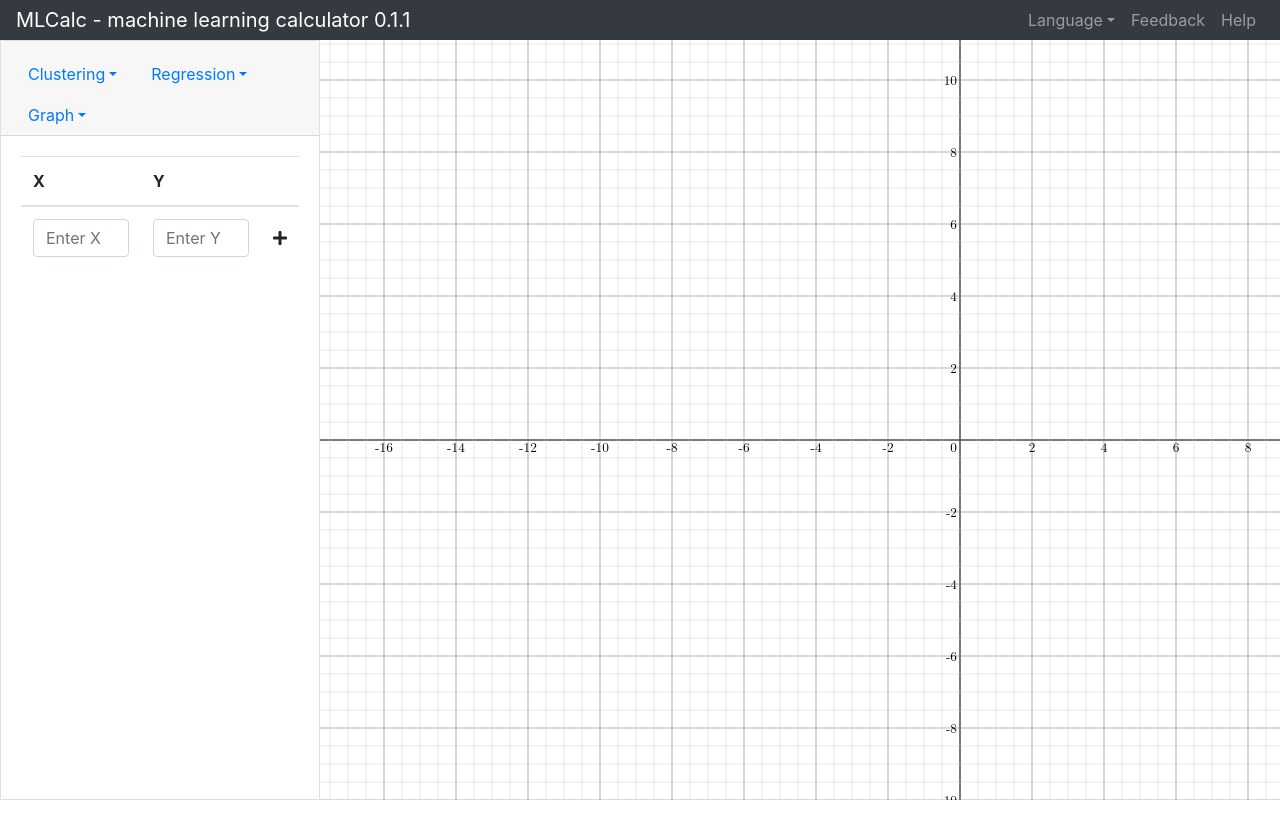
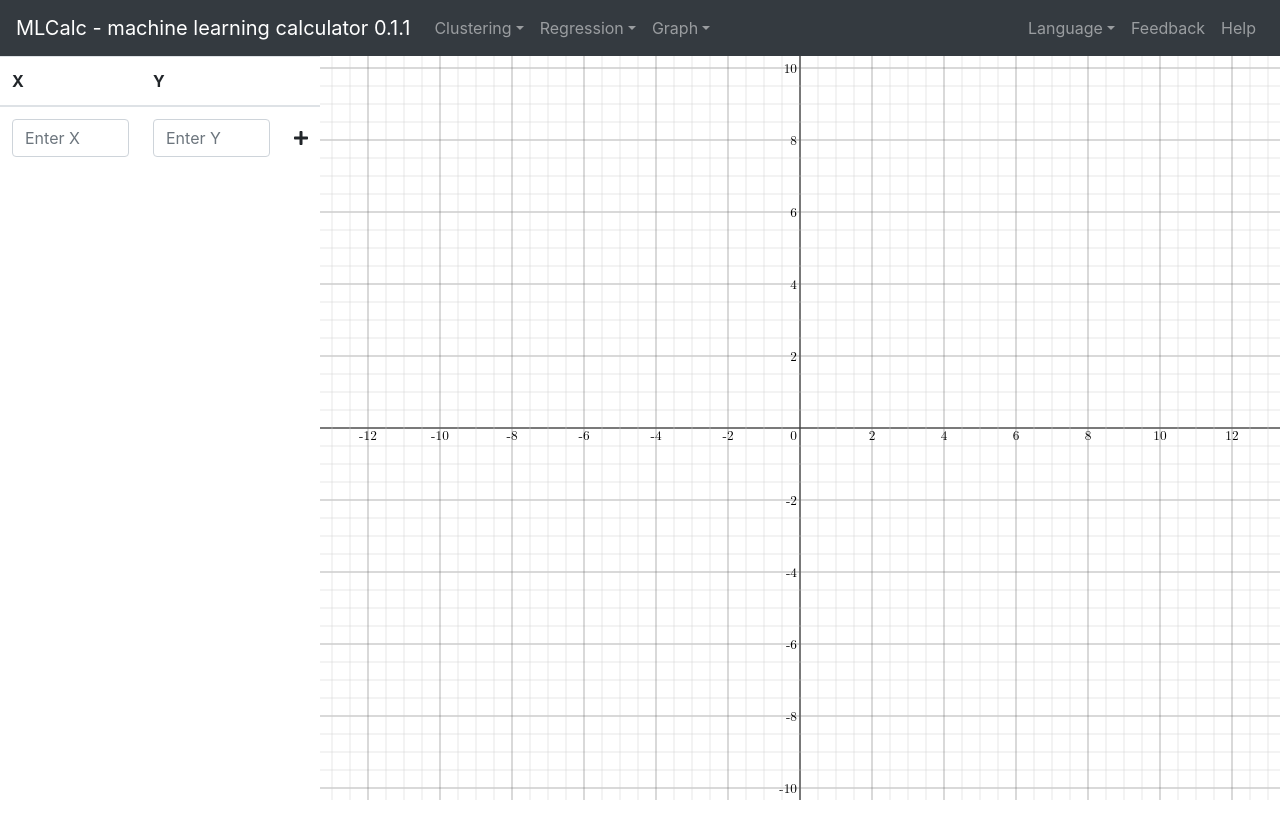
Before and after one commit to diditong/MLCalc, a React (Create React App) app: page / in a window 1280 px wide. After the commit the page ends 800 px from the top, so only its background shows below. Built offline with nearby package versions, Linux system fonts and the light colour scheme.

Commit message:
improved point system

```diff
--- a/src/App.js
+++ b/src/App.js
@@ -6,24 +6,52 @@ import { Nav, Navbar, NavDropdown, Card } from 'react-bootstrap';
 import 'bootstrap/dist/css/bootstrap.min.css';
 import { FontAwesomeIcon } from '@fortawesome/react-fontawesome'
 import { faPlus, faMinus } from '@fortawesome/free-solid-svg-icons'
+import { findAllByDisplayValue } from '@testing-library/react';
 
-function App() {
+class App extends React.Component {
+  constructor(props) {
+    super(props);
+    this.state = {selected: "KM"};
+    this.selectModule = this.selectModule.bind(this);
+
+  }
+
+  selectModule (mod) {
+    this.setState({selected: mod});
+  }
+
+  render () {
+    var selected = this.state.selected;
     return (
       <div id='wrap'>
-      <Navi />
-      <Calc />
+        <Navi selected={selected} selectModule={this.selectModule}/>
+        <Calc selected={selected}/>
       </div>
     );
+  }
 }
 
 class Navi extends React.Component {
   render () {
     return (
-      <Navbar style={{height:'5%'}} collapseOnSelect expand="lg" bg="dark" variant="dark">
+      <Navbar className="navi" collapseOnSelect expand="lg" bg="dark" variant="dark">
         <Navbar.Brand href="#home">MLCalc - machine learning calculator 0.1.1</Navbar.Brand>
         <Navbar.Toggle aria-controls="responsive-navbar-nav" />
         <Navbar.Collapse id="responsive-navbar-nav">
           <Nav className="mr-auto">
+            <NavDropdown title="Clustering" id="nav-dropdown">
+                <NavDropdown.Item eventKey="c.1" onClick={()=>this.props.selectModule("KM")}>K-Means</NavDropdown.Item>
+                <NavDropdown.Item eventKey="c.2" onClick={()=>this.props.selectModule("GM")}>Gaussian Mixture</NavDropdown.Item>
+              </NavDropdown>
+              <NavDropdown title="Regression" id="nav-dropdown">
+                <NavDropdown.Item eventKey="r.1" onClick={()=>this.props.selectModule("LR")}>Linear Regression</NavDropdown.Item>
+                <NavDropdown.Item eventKey="r.2" onClick={()=>this.props.selectModule("LogR")}>Logistic Regression</NavDropdown.Item>
+              </NavDropdown>
+              <NavDropdown title="Graph" id="nav-dropdown">
+                <NavDropdown.Item eventKey="g.1" onClick={()=>this.props.selectModule("BN")}>Bayesian Network</NavDropdown.Item>
+                <NavDropdown.Item eventKey="g.2" onClick={()=>this.props.selectModule("HM")}>Hidden Markov</NavDropdown.Item>
+                <NavDropdown.Item eventKey="g.3" onClick={()=>this.props.selectModule("FG")}>Factor Graph</NavDropdown.Item>
+              </NavDropdown>
           </Nav>
           <Nav>
             <NavDropdown title="Language" id="collasible-nav-dropdown">
@@ -43,15 +71,18 @@ class Navi extends React.Component {
 class Calc extends React.Component {
   constructor(props) {
     super(props);
-    this.state = {selected:'KM', data: []};
+    this.state = {data: []};
     this.addPoint = this.addPoint.bind(this);
     this.deletePoint = this.deletePoint.bind(this);
-    this.selectModule = this.selectModule.bind(this);
-
+    this.editPoint = this.editPoint.bind(this);
   }
 
-  selectModule (mod) {
-    this.setState({selected: mod});
+  editPoint (id, val) {
+    var idx = id.slice(0,-1);
+    var coord = id.charAt(id.length-1);
+    var newData = [...this.state.data];
+    newData[idx][coord] = val;
+    this.setState({data: newData});
   }
 
   addPoint (inputX, inputY) {
@@ -70,15 +101,15 @@ class Calc extends React.Component {
   }
 
   render () {
-    var selected = this.state.selected;
+    var selected = this.props.selected;
     var data = this.state.data;
     return (
       <div id='calc'>
         <div className='column left'>
-          <Sidebar selected={selected} data={data} selectModule={this.selectModule} addPoint={this.addPoint} deletePoint={this.deletePoint} />
+          <Sidebar selected={selected} data={data} selectModule={this.selectModule} addPoint={this.addPoint} deletePoint={this.deletePoint} editPoint={this.editPoint}/>
         </div>
         <div className='column right'>
-          <Canvas selected={selected} data={data} />
+          <Canvas selected={selected} data={data}/>
         </div>
       </div>
     );
@@ -96,7 +127,7 @@ class Sidebar extends React.Component {
     const selected = this.props.selected;
     var tools = undefined;
     if (selected === "KM") {
-      tools = <KMTools data={this.props.data} addPoint={this.props.addPoint} deletePoint={this.props.deletePoint}/>;
+      tools = <KMTools data={this.props.data} addPoint={this.props.addPoint} deletePoint={this.props.deletePoint} editPoint={this.props.editPoint}/>;
     } else if (selected === "GM") {
       tools = <h1> I'm GM </h1>;
     } else if (selected === "LR") {
@@ -114,28 +145,7 @@ class Sidebar extends React.Component {
     }
 
     return (
-      <Card className="sidebar rounded-0">
-        <Card.Header>
-          <Nav variant="tabs">
-            <NavDropdown title="Clustering" id="nav-dropdown">
-              <NavDropdown.Item eventKey="c.1" onClick={()=>this.props.selectModule("KM")}>K-Means</NavDropdown.Item>
-              <NavDropdown.Item eventKey="c.2" onClick={()=>this.props.selectModule("GM")}>Gaussian Mixture</NavDropdown.Item>
-            </NavDropdown>
-            <NavDropdown title="Regression" id="nav-dropdown">
-              <NavDropdown.Item eventKey="r.1" onClick={()=>this.props.selectModule("LR")}>Linear Regression</NavDropdown.Item>
-              <NavDropdown.Item eventKey="r.2" onClick={()=>this.props.selectModule("LogR")}>Logistic Regression</NavDropdown.Item>
-            </NavDropdown>
-            <NavDropdown title="Graph" id="nav-dropdown">
-              <NavDropdown.Item eventKey="g.1" onClick={()=>this.props.selectModule("BN")}>Bayesian Network</NavDropdown.Item>
-              <NavDropdown.Item eventKey="g.2" onClick={()=>this.props.selectModule("HM")}>Hidden Markov</NavDropdown.Item>
-              <NavDropdown.Item eventKey="g.3" onClick={()=>this.props.selectModule("FG")}>Factor Graph</NavDropdown.Item>
-            </NavDropdown>
-          </Nav>
-        </Card.Header>
-        <Card.Body>
-          {tools}
-        </Card.Body>
-      </Card>
+      tools
     );
   }
 }
@@ -143,7 +153,7 @@ class Sidebar extends React.Component {
 function KMTools(props) {
   return (
     <div id='KMTools'>
-      <Table data={props.data} addPoint={props.addPoint} deletePoint={props.deletePoint}/>
+      <Table data={props.data} addPoint={props.addPoint} deletePoint={props.deletePoint} editPoint={props.editPoint}/>
     </div>
   );
 }
@@ -170,10 +180,10 @@ class Table extends React.Component {
       list.push(
         <tr>
           <td className="col-xs-3">
-            <input className="form-control border-0" type="text" value={this.props.data[i][0]} />
+            <input id={i+"0"} className="form-control border-0" type="text" value={this.props.data[i][0]} onChange={e=>this.props.editPoint(e.target.id, e.target.value)}/>
           </td>
           <td className="col-xs-3">
-            <input className="form-control border-0" type="text" value={this.props.data[i][1]} />
+            <input id={i+"1"} className="form-control border-0" type="text" value={this.props.data[i][1]} onChange={e=>this.props.editPoint(e.target.id, e.target.value)}/>
           </td>
           <td className="col-xs-1 text-center">
             <span className="delBtn">
@@ -185,7 +195,7 @@ class Table extends React.Component {
     }
 
     return (
-      <div className = "table-container">
+      <div className="table-container">
         <table className="table">
           <thead>
             <tr>
@@ -225,13 +235,13 @@ class Canvas extends React.Component {
   render () {
     const selected = this.props.selected;
     if (selected === "KM") {
-      return <XYcoord />;
+      return <XYcoord data={this.props.data}/>;
     } else if (selected === "GM") {
-      return <XYcoord />;
+      return <XYcoord data={this.props.data}/>;
     } else if (selected === "LR") {
-      return <XYcoord />;
+      return <XYcoord data={this.props.data}/>;
     } else if (selected === "LogR") {
-      return <XYcoord />;
+      return <XYcoord data={this.props.data}/>;
     } else if (selected === "BN") {
       return <h1> Fill me with BN </h1>;
     } else if (selected === "HM") {
@@ -244,19 +254,17 @@ class Canvas extends React.Component {
   }
 }
 
-
-
 class XYcoord extends React.Component {
   constructor(props) {
     super(props);
     // Don't call this.setState() here!
     this.state = {
-      W: window.innerWidth,
-      H: window.innerHeight,
-      cX: window.innerWidth/2,
-      centerX: 500,
-      cY: window.innerHeight/2,
-      centerY: 300,
+      W: window.innerWidth-Math.floor(window.innerWidth/4),
+      H: window.innerHeight-56,
+      cX: (window.innerWidth-Math.floor(window.innerWidth/4))/2,
+      centerX: (window.innerWidth-Math.floor(window.innerWidth/4))/2,
+      cY: (window.innerHeight-56)/2,
+      centerY: (window.innerHeight-56)/2,
       gS: 18,
       gridSize: 18,
       nS: 4,
@@ -267,7 +275,9 @@ class XYcoord extends React.Component {
       dragStartX: 0,
       dragStartY: 0,
       X: 0,
-      Y: 0
+      Y: 0,
+      oX: Math.floor(window.innerWidth/4),
+      oY: 56,
     };
 
     this.scrollZoom = this.scrollZoom.bind(this);
@@ -278,6 +288,11 @@ class XYcoord extends React.Component {
     this.updateGridSize = this.updateGridSize.bind(this);
     this.updateCenter = this.updateCenter.bind(this);
     this.updateWindowDimensions = this.updateWindowDimensions.bind(this);
+    this.updateWindowDimensions = this.updateWindowDimensions.bind(this);
+    this.generateGrids = this.generateGrids.bind(this);
+    this.generatePoints = this.generatePoints.bind(this);
+    this.showCoord = this.showCoord.bind(this);
+
   }
 
   componentDidMount() {
@@ -289,7 +304,7 @@ class XYcoord extends React.Component {
   }
 
   updateWindowDimensions () {
-    this.setState({W: window.innerWidth, H: window.innerHeight});
+    this.setState({W: window.innerWidth-Math.ceil(window.innerWidth/4), H: window.innerHeight-57});
   }
 
   updateUnitLength (zoom) {
@@ -349,10 +364,11 @@ class XYcoord extends React.Component {
   }
 
   updateCenter (Xc, Yc) {
-    this.setState(()=>({cX: Xc-this.state.X*(this.state.gS*this.state.nS)/(this.state.co*Math.pow(10,this.state.exp))}));
-    this.setState(()=>({cY: Yc+this.state.Y*(this.state.gS*this.state.nS)/(this.state.co*Math.pow(10,this.state.exp))}));
+    this.setState(()=>({cX: Xc-this.state.oX-this.state.X*(this.state.gS*this.state.nS)/(this.state.co*Math.pow(10,this.state.exp))}));
+    this.setState(()=>({cY: Yc-this.state.oY+this.state.Y*(this.state.gS*this.state.nS)/(this.state.co*Math.pow(10,this.state.exp))}));
     this.setState(()=>({centerX: this.state.cX}));
     this.setState(()=>({centerY: this.state.cY}));
+    console.log(this.state.cX, this.state.cY);
   }
 
   scrollZoom(evt) {
@@ -377,8 +393,8 @@ class XYcoord extends React.Component {
   mouseMove(evt) {
     var cursorX = evt.clientX;
     var cursorY = evt.clientY;
-    this.setState(()=>({X: (cursorX-this.state.cX)/(this.state.gS*this.state.nS)*(this.state.co*Math.pow(10,this.state.exp))}));
-    this.setState(()=>({Y: (this.state.cY-cursorY)/(this.state.gS*this.state.nS)*(this.state.co*Math.pow(10,this.state.exp))}));
+    this.setState(()=>({X: (cursorX-this.state.cX-this.state.oX)/(this.state.gS*this.state.nS)*(this.state.co*Math.pow(10,this.state.exp))}));
+    this.setState(()=>({Y: (this.state.cY-cursorY+this.state.oY)/(this.state.gS*this.state.nS)*(this.state.co*Math.pow(10,this.state.exp))}));
 
     if (this.state.dragging) {
       this.setState(()=>({cX: this.state.centerX+cursorX-this.state.dragStartX}));
@@ -392,7 +408,7 @@ class XYcoord extends React.Component {
     this.setState(()=>({centerY: this.state.cY}));
   }
 
-  render () {
+  generateGrids() {
     var grids = [];
     var xaxis = <line key='xa' id='x-axis' x1='0' y1={this.state.cY} x2={this.state.W} y2={this.state.cY} strokeWidth='1' stroke='black'/>;
     var yaxis = <line key='ya' id='y-axis' x1={this.state.cX} y1='0' x2={this.state.cX} y2={this.state.H} strokeWidth='1' stroke='black'/>;
@@ -426,7 +442,6 @@ class XYcoord extends React.Component {
 
     for (i=yl; i<=yr; i++) {
       var x = this.state.cX + i*this.state.gS;
-
       if (i % this.state.nS === 0) {
         grids.push(<line key={'vl'+i} className='x-grids' x1={x} y1='0' x2={x} y2={this.state.H} strokeWidth='0.5' stroke='#666666'/>);
         if (i !== 0) {
@@ -441,10 +456,34 @@ class XYcoord extends React.Component {
         grids.push(<line key={'vl'+i} className='x-grids' x1={x} y1='0' x2={x} y2={this.state.H} strokeWidth='0.5' stroke='#CCCCCC'/>);
       }
     }
+    return grids;
+  }
 
+  generatePoints(){
+    var points = [];
+    for (var i=0; i<this.props.data.length; i++) {
+      var x = this.props.data[i][0];
+      var y = this.props.data[i][1];
+      var currX = x*(this.state.gS*this.state.nS)/(this.state.co*Math.pow(10,this.state.exp))+this.state.cX;
+      var currY = this.state.cY-y*(this.state.gS*this.state.nS)/(this.state.co*Math.pow(10,this.state.exp));
+      points.push(<circle key={i} xy={[x, y]} cx={currX} cy={currY} r="4" onMouseOver={this.showCoord}/>);
+    }
+
+    return points;
+  }
+
+  showCoord(event) {
+    var coord = event.target.attributes.getNamedItem('xy').value;
+    var coord = "(" + coord + ")";
+    console.log(coord);
+  }
+
+  render () {
+  var grids = this.generateGrids();
+  var points = this.generatePoints();
   var coordsys = <svg className='coordsys' onWheel={this.scrollZoom} onMouseMove={this.mouseMove} onMouseUp={this.mouseUp} onMouseDown={this.mouseDown}>
                   <g id='b'>
-                      {grids}
+                    {grids.concat(points)}
                   </g>
                 </svg>
 
@@ -454,15 +493,6 @@ class XYcoord extends React.Component {
   }
 }
 
-class Points extends React.Component {
-  constructor(props) {
-    super(props);
-    // Don't call this.setState() here!
-    this.state = {type: 'points'}
-  }
-
-
-}
 
 /*
 App
@@ -485,6 +515,12 @@ App
       GMvis
         XYcoord
         Points
+      LRvis
+        XYcoord
+        Points
+      LogRvis
+        XYcoord
+        Points
       HMvis
         Graphsys
       FGvis
@@ -497,8 +533,6 @@ App
 
 */
 
-
-
 ReactDOM.render(
   <App />,
   document.getElementById('root'));
--- a/src/XYcoord.html
+++ b/src/XYcoord.html
@@ -18,7 +18,6 @@
         width: 100%;
         height: 100%;
         background: yellow;
-        preserveAspectRatio: none;
     }
 
 </style>
--- a/src/index.css
+++ b/src/index.css
@@ -1,5 +1,10 @@
 html, body, #calc, .Card, .Calc, .App, #root, #wrap  {
   height: 100%;
+}
+
+#wrap {
+  display: flex;
+  flex-direction: column;
 }
 
 body {
@@ -25,33 +30,37 @@ code {
   user-select: none;
 }
 
-
 /* For Toolbar and XYcoord Layout*/
 .column {
   float: left;
   padding: 0px;
   height: 100%;
+  flex: 1;
 }
-
 .left {
   width: 25%;
   height: 100%;
+  overflow: auto;
 }
-
 .right {
   width: 75%;
+}
+.coordsys {
+  width: 100%;
   height: 100%;
 }
-
-.coordsys {
-  width: 100%;
-  height: 95%;
+.Sidebar {
+  height: 100%;
+  overflow: auto;
 }
-
-.sidebar {
-  height: 95%;
+.KMTools {
+  height: 100%;
+  overflow: auto;
 }
-
+.Table {
+  height: 100%;
+  overflow: auto;
+}
 /* For Table Layout */
 .remove {
   background: #f1f1f1;
@@ -59,12 +68,8 @@ code {
 .remove td {
   font-style: italic;
 }
-.table-container {
-  height:50%;
-  overflow:auto;
-}
-.table > tbody > tr {
-  height: 10px;
+.table-container{
+  overflow: auto;
 }
 .table > tbody > tr > td {
   vertical-align: middle;
```
Also changed, not shown: src/fillPage.html (added, +43 -0 lines). Lines whose indentation alone changed are shown as unchanged.
